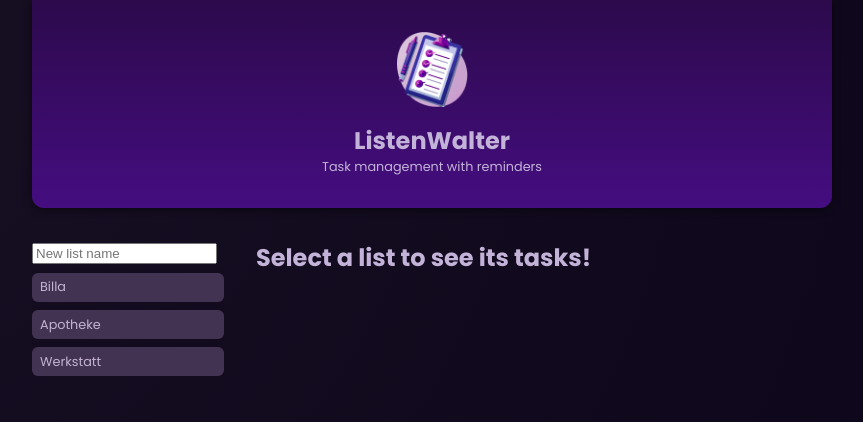
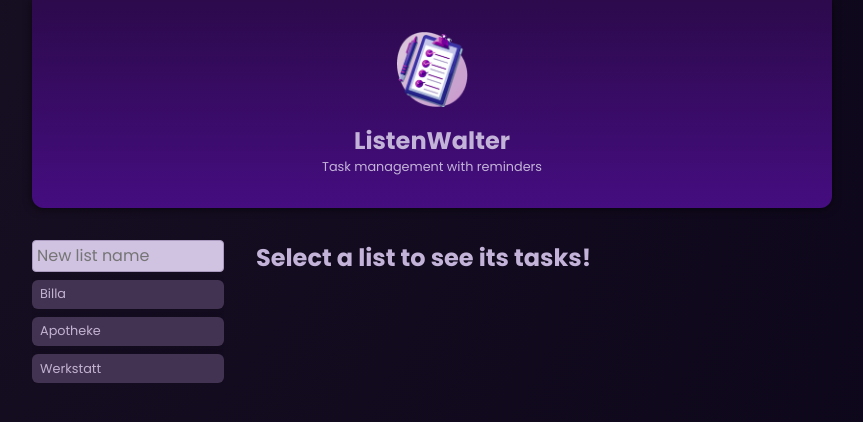
Before and after one commit to gocklkatz/listen-walter, an Angular app: page / in a window 1280 px wide. Shown: the top 422 px of the page, without its empty margins (208-1071 px from the left). Built offline with nearby package versions, Linux system fonts and the light colour scheme.

Commit message:
Styled new list input

```diff
--- a/src/app/app.component.css
+++ b/src/app/app.component.css
@@ -22,6 +22,15 @@ button:active,
 .active {
   background-color: #9965dd;
   color: #150722;
+}
+
+input {
+  width: 100%;
+  font: inherit;
+  padding: 0.15rem 0.25rem;
+  border-radius: 4px;
+  border: 1px solid #ab9ac0;
+  background-color: #d0c2e1;
 }
 
 #addButton {
```
